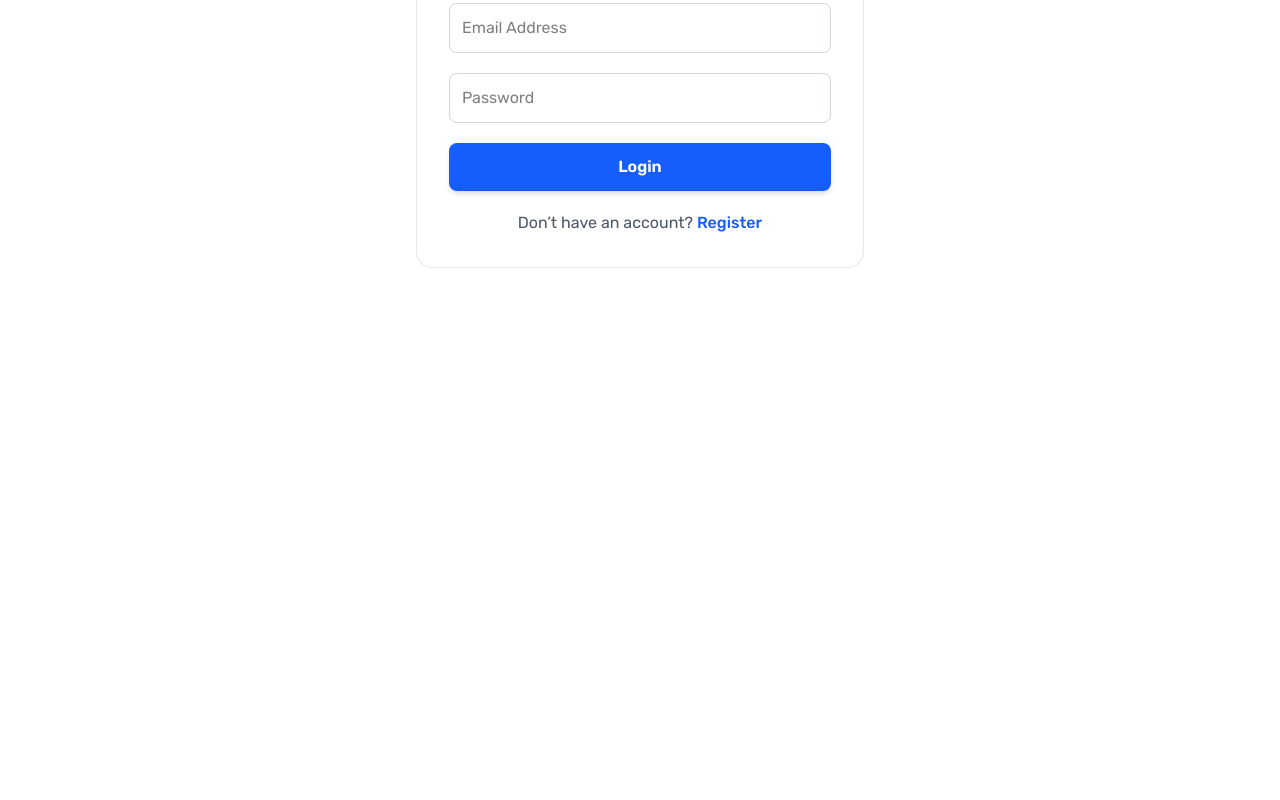
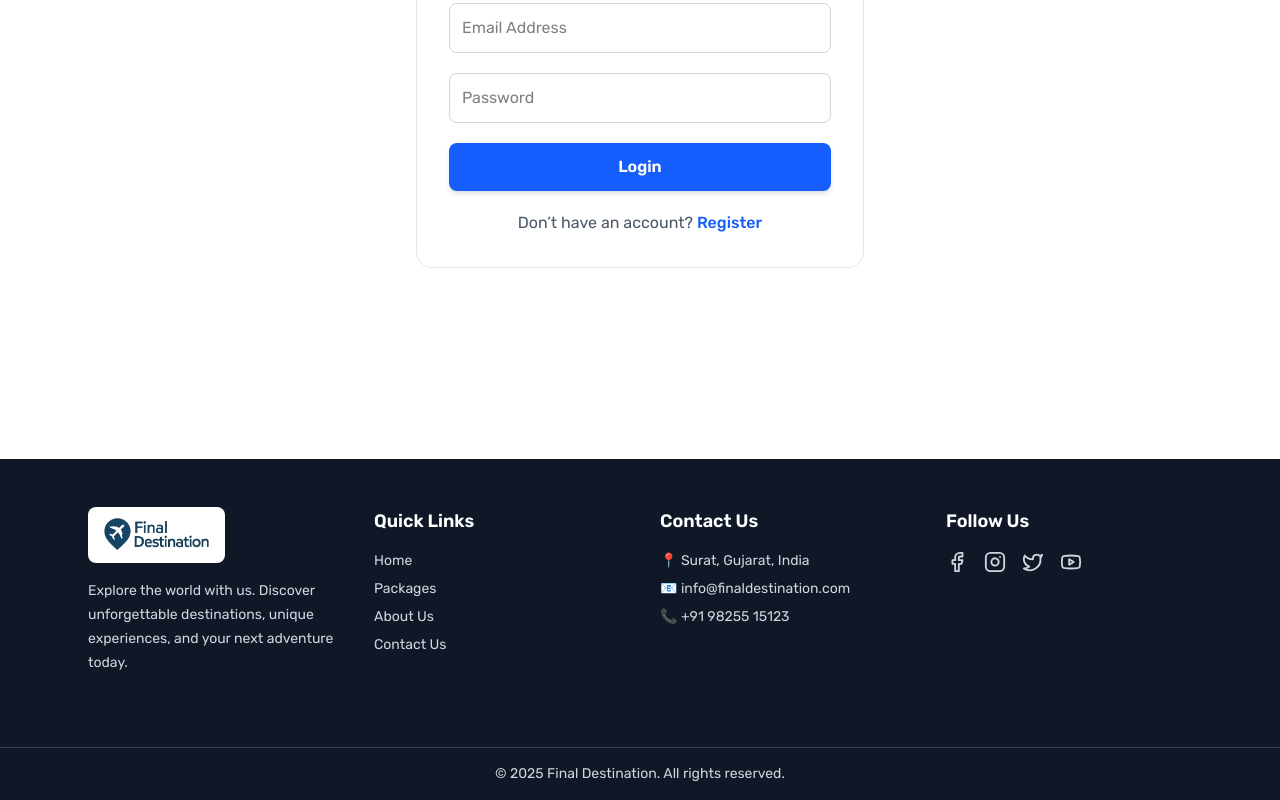
Before and after one commit to balarcrens/FinalDestination, a React (Vite) app: page /login in a window 1280 px wide. Shown: the part 419-1219 px from the top of the page. Before the commit the page ends 878 px from the top, so only its background shows below. Built offline with nearby package versions, Linux system fonts and the light colour scheme; a web font is replaced by a local one.

Commit message:
Add Contact Form Logic

```diff
--- a/src/App.jsx
+++ b/src/App.jsx
@@ -1,24 +1,30 @@
 import { Route, Routes } from "react-router-dom"
 import Header from "./Components/Header"
+import Footer from "./Components/Footer"
 import Home from "./Pages/Home"
 import ContactUs from "./Pages/ContactUs"
 import AboutUs from "./Pages/AboutUs"
 import Register from "./Pages/Register"
 import Login from "./Pages/Login"
 import { Toaster } from "react-hot-toast";
+import ScrollToTop from "./Components/ScrollToTop"
+import AddPackage from "./Pages/AddPackage"
 
 function App() {
     return (
         <div className="relative transition-all">
             <Toaster position="top-right" reverseOrder={false} />
+            <ScrollToTop />
             <Header />
             <Routes>
                 <Route path="/" element={<Home />} />
                 <Route path="/contactus" element={<ContactUs />} />
                 <Route path="/aboutus" element={<AboutUs />} />
+                <Route path="/tourpackages" element={<AddPackage />} />
                 <Route path="/register" element={<Register />} />
                 <Route path="/login" element={<Login />} />
             </Routes>
+            <Footer />
         </div>
     )
 }
--- /dev/null
+++ b/src/Components/Footer.jsx
@@ -0,0 +1,76 @@
+import { Link } from "react-router-dom";
+import { Facebook, Instagram, Twitter, Youtube } from "lucide-react";
+
+export default function Footer() {
+    return (
+        <footer className="bg-gray-900 text-gray-300">
+            <div className="max-w-6xl mx-auto px-6 py-12 grid md:grid-cols-4 gap-10">
+                {/* Logo + Tagline */}
+                <div>
+                    <img
+                        src="/assets/header_logo.png"
+                        alt="Final Destination"
+                        className="h-14 w-auto mb-4 rounded-lg bg-white p-1"
+                    />
+                    <p className="text-sm leading-6">
+                        Explore the world with us. Discover unforgettable destinations,
+                        unique experiences, and your next adventure today.
+                    </p>
+                </div>
+
+                {/* Quick Links */}
+                <div>
+                    <h3 className="text-white font-semibold text-lg mb-4">Quick Links</h3>
+                    <ul className="space-y-2 text-sm">
+                        <li>
+                            <Link to="/" className="hover:text-cyan-400 transition">Home</Link>
+                        </li>
+                        <li>
+                            <Link to="/tourpackages" className="hover:text-cyan-400 transition">Packages</Link>
+                        </li>
+                        <li>
+                            <Link to="/aboutus" className="hover:text-cyan-400 transition">About Us</Link>
+                        </li>
+                        <li>
+                            <Link to="/contactus" className="hover:text-cyan-400 transition">Contact Us</Link>
+                        </li>
+                    </ul>
+                </div>
+
+                {/* Contact Info */}
+                <div>
+                    <h3 className="text-white font-semibold text-lg mb-4">Contact Us</h3>
+                    <ul className="space-y-2 text-sm">
+                        <li>📍 Surat, Gujarat, India</li>
+                        <li>📧 info@finaldestination.com</li>
+                        <li>📞 +91 98255 15123</li>
+                    </ul>
+                </div>
+
+                {/* Social Media */}
+                <div>
+                    <h3 className="text-white font-semibold text-lg mb-4">Follow Us</h3>
+                    <div className="flex space-x-4">
+                        <a href="#" className="hover:text-[#1877F2] transition">
+                            <Facebook size={22} />
+                        </a>
+                        <a href="#" className="hover:text-[#E1306C] transition">
+                            <Instagram size={22} />
+                        </a>
+                        <a href="#" className="hover:text-[#1DA1F2] transition">
+                            <Twitter size={22} />
+                        </a>
+                        <a href="#" className="hover:text-[#FF0000] transition">
+                            <Youtube size={22} />
+                        </a>
+                    </div>
+                </div>
+            </div>
+
+            {/* Copyright */}
+            <div className="border-t border-gray-700 mt-6 py-4 text-center text-sm">
+                © {new Date().getFullYear()} Final Destination. All rights reserved.
+            </div>
+        </footer>
+    );
+}
--- /dev/null
+++ b/src/Components/ScrollToTop.jsx
@@ -0,0 +1,12 @@
+import { useEffect } from "react";
+import { useLocation } from "react-router-dom";
+
+export default function ScrollToTop() {
+    const { pathname } = useLocation();
+
+    useEffect(() => {
+        window.scrollTo(0, 0);
+    }, [pathname]);
+
+    return null;
+}
--- a/src/Pages/AboutUs.jsx
+++ b/src/Pages/AboutUs.jsx
@@ -98,26 +98,20 @@ export default function AboutUs() {
                                 onClick={() => setActive(show ? null : idx)}
                             >
                                 {/* Info */}
-                                <div
-                                    className={`transition-opacity duration-300 ${show ? "opacity-0" : "opacity-100 group-hover:opacity-0"
-                                        }`}
-                                >
+                                <div className={`transition-opacity duration-300 ${show ? "opacity-0" : "opacity-100 group-hover:opacity-0"}`}>
                                     <h3 className="font-semibold text-lg">{member.name}</h3>
-                                    <p className="text-gray-600 dark:text-gray-400 text-sm">
-                                        {member.role}
-                                    </p>
+                                    <p className="text-gray-600 dark:text-gray-400 text-sm">{member.role}</p>
                                 </div>
 
                                 {/* Contact Info */}
                                 <div
-                                    className={`absolute inset-0 flex flex-col items-center justify-center transition-opacity duration-300 bg-white dark:bg-gray-900 ${show ? "opacity-100" : "opacity-0 group-hover:opacity-100"
-                                        }`}
+                                    className={`absolute inset-0 flex flex-col items-center justify-center transition-opacity duration-300 bg-white dark:bg-gray-900 ${show ? "opacity-100" : "opacity-0 group-hover:opacity-100"}`}
                                 >
                                     <p className="text-gray-700 dark:text-gray-300 text-sm">
-                                        {member.phone}
+                                        <a href={`tel:${member.phone}`}>{member.phone}</a>
                                     </p>
                                     <p className="text-gray-700 dark:text-gray-300 text-sm">
-                                        {member.email}
+                                        <a href={`mailto:${member.email}`}>{member.email}</a>
                                     </p>
                                 </div>
                             </div>
@@ -126,7 +120,7 @@ export default function AboutUs() {
                 </div>
             </div>
 
-            <div className="relative overflow-hidden rounded-xl shadow-lg">
+            <div className="relative overflow-hidden rounded-t-xl shadow-lg">
                 {/* Background image */}
                 <div
                     className="absolute inset-0 bg-cover bg-center"
--- /dev/null
+++ b/src/Pages/AddPackage.jsx
@@ -0,0 +1,7 @@
+import React from 'react'
+
+export default function AddPackage() {
+    return (
+        <div>AddPackage</div>
+    )
+}
--- a/src/Pages/Home.jsx
+++ b/src/Pages/Home.jsx
@@ -1,8 +1,9 @@
 import { useState, useEffect } from "react";
 import { Swiper, SwiperSlide } from "swiper/react";
-import { Pagination, Autoplay, Navigation } from "swiper/modules";
+import { Pagination, Autoplay } from "swiper/modules";
 import "swiper/css";
 import "swiper/css/pagination";
+import ContactUs from "./ContactUs";
 
 export default function Home() {
     return (
@@ -11,6 +12,7 @@ export default function Home() {
             <Destinations />
             <DealsSection />
             <HiddenGems />
+            <ContactUs />
         </div>
     );
 }
```
Also changed, not shown: src/Pages/ContactUs.jsx (+47 -11 lines).
